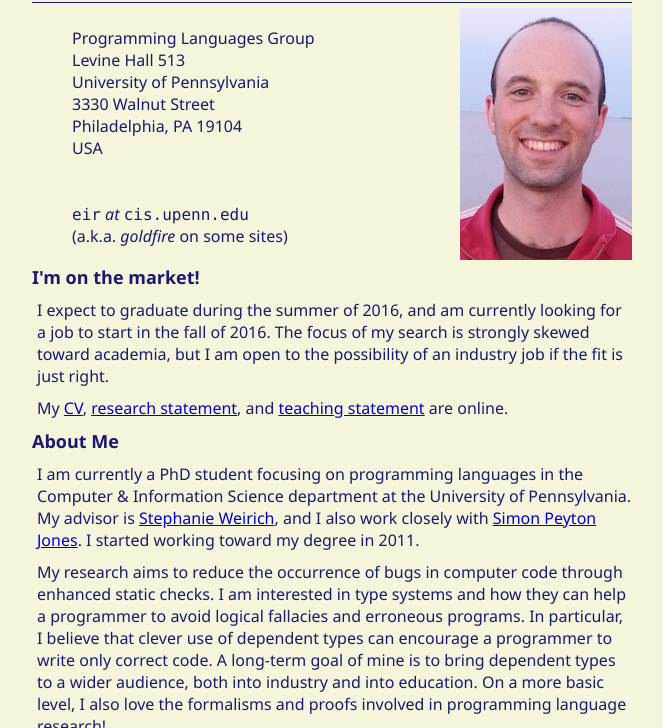
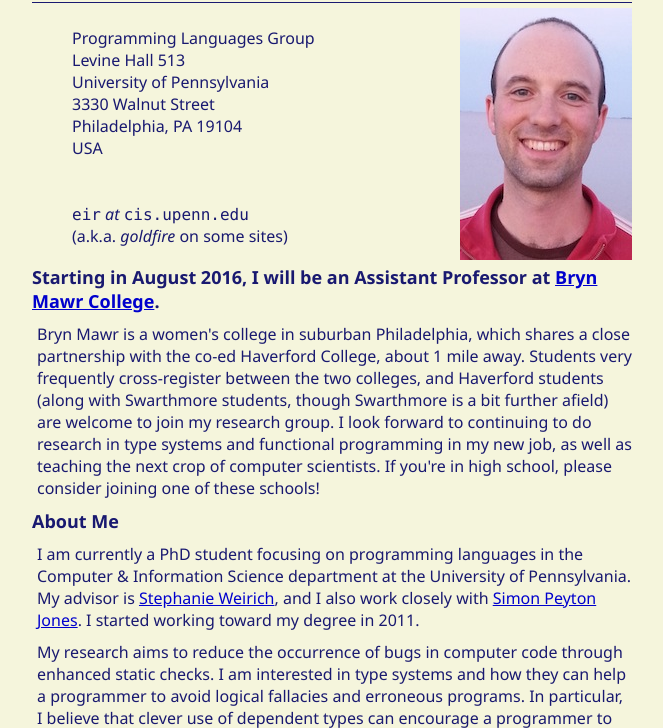
Before and after one commit to goldfirere/web, a plain HTML site: page index.html in a window 1280 px wide. Shown: the part 72-800 px from the top of the page, without its empty margins (308-971 px from the left). Drawn offline with nearby package versions, Linux system fonts and the light colour scheme; files that its build step writes are made by us from their sources.

Commit message:
Hired at BMC

```diff
--- a/index.html
+++ b/index.html
@@ -33,15 +33,17 @@ USA <br />
 </div>
 </div>
 
-<div class="section">I'm on the market!</div>
-<p>I expect to graduate during the summer of 2016, and am currently looking for
-a job to start in the fall of 2016. The focus of my search is strongly skewed
-toward academia, but I am open to the possibility of an industry job if the fit
-is just right.</p>
-
-<p>My <a href="reisenberg-CV.pdf">CV</a>, <a href="misc/job/reisenberg-research.pdf">research
-statement</a>, and <a href="misc/job/reisenberg-teaching.pdf">teaching
-statement</a> are online.</p>
+<div class="section">Starting in August 2016, I will be an Assistant Professor
+  at <a href="http://cs.brynmawr.edu/">Bryn Mawr College</a>.</div>
+<p>Bryn Mawr is a women's college in suburban Philadelphia, which shares a close
+  partnership with the co-ed Haverford College, about 1 mile away. Students
+  very frequently cross-register between the two colleges, and Haverford students
+  (along with Swarthmore students, though Swarthmore is a bit further afield)
+  are welcome to join my research group. I look forward to continuing to do
+  research in type systems and functional programming in my new job, as well
+  as teaching the next crop of computer scientists. If you're in high school,
+  please consider joining one of these schools!
+  </p>
 
 <div class="section">About Me</div>
 
```
